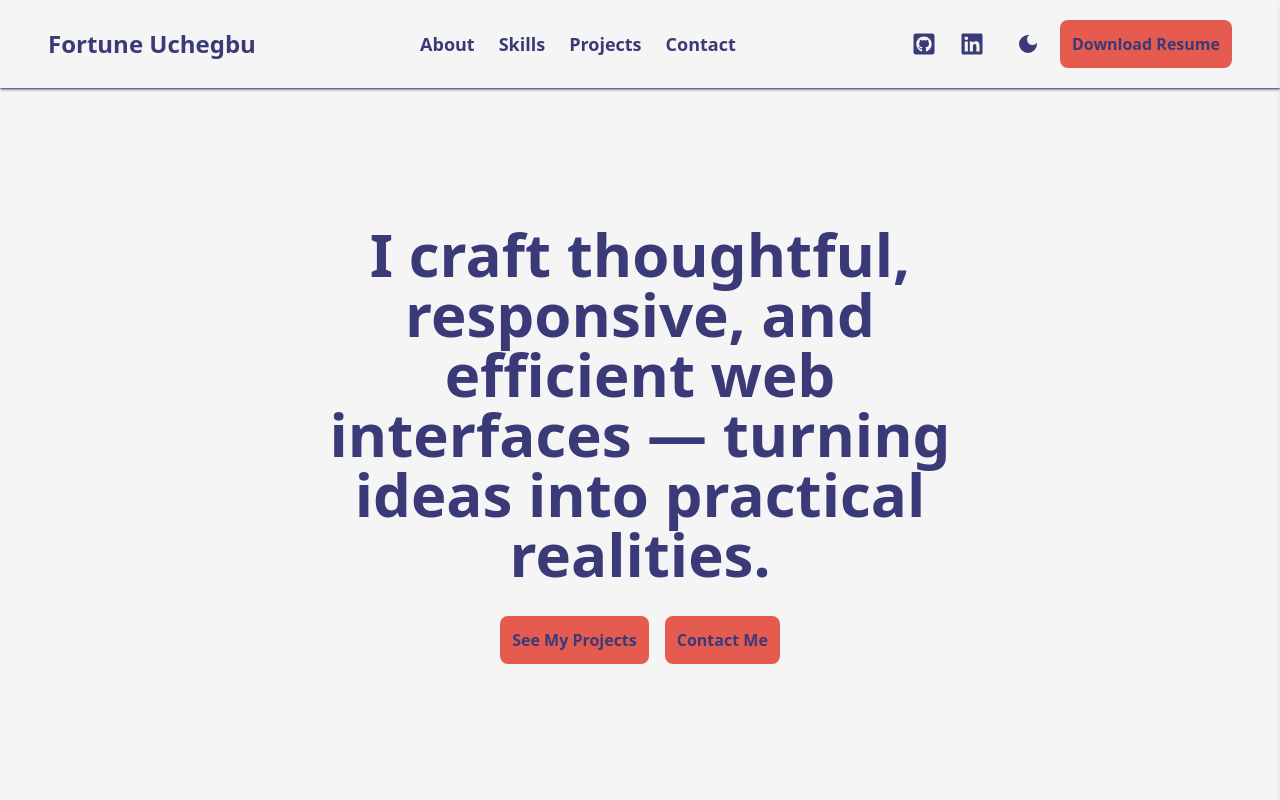
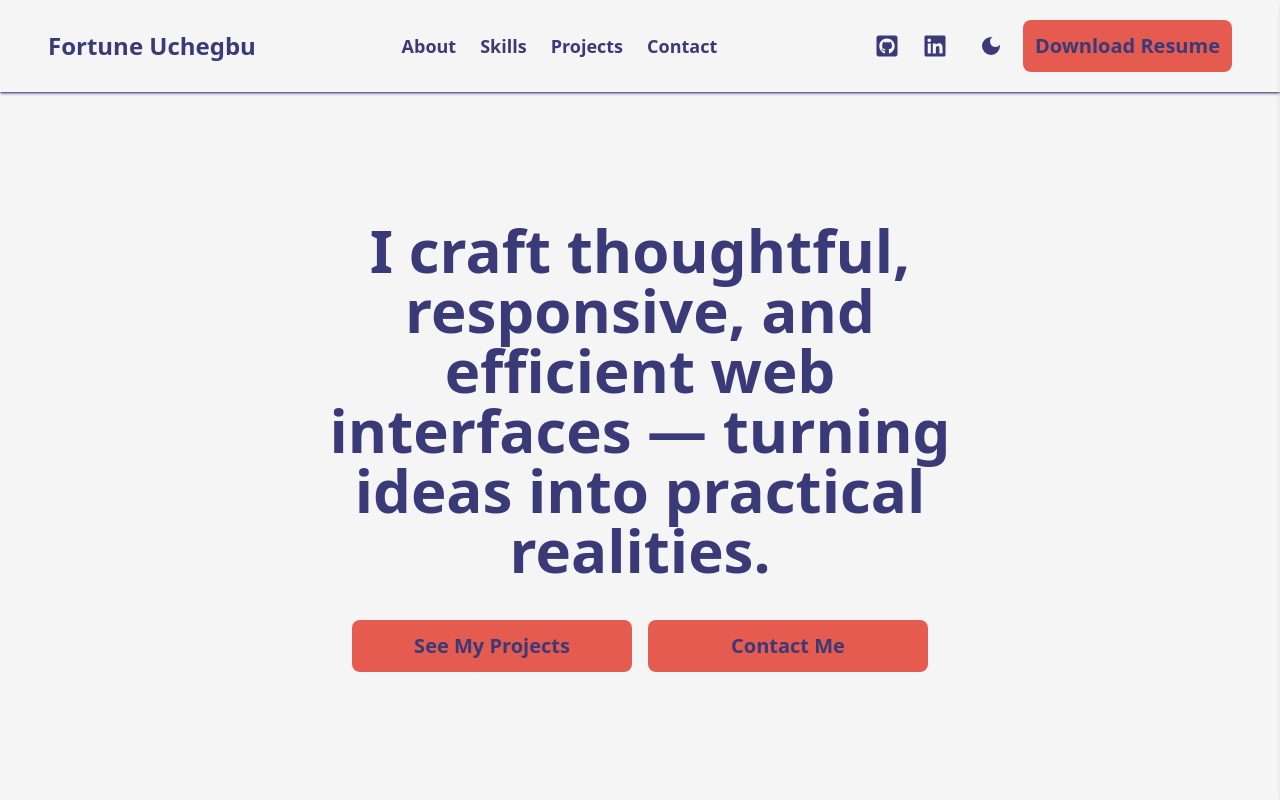
Before and after one commit to Fortune-Uchegbu/portfolio-website, a React (Vite) app: page / in a window 1280 px wide. Shown: the top 800 px of the page. Built offline with nearby package versions, Linux system fonts and the light colour scheme.

Commit message:
feat: hero cta and social buttons upgrade

```diff
--- a/src/App.jsx
+++ b/src/App.jsx
@@ -77,9 +77,6 @@ function App() {
   const handleResumeDownload = () => {
     console.log('Downloaded!');
   }
-  const handleSocial = () => {
-    console.log('linked!');
-  }
 
   return (
     <div className=' bg-pri-light text-sec-light dark:bg-pri-dark dark:text-sec-dark w-full'>
@@ -88,14 +85,12 @@ function App() {
       setOpen={setIsOpen}
       width={width}
       handleResumeDownload={handleResumeDownload}
-      handleSocial = {handleSocial}
       />
       <Overlay isOpen={isOpen} />
       <Hero
       width = {width}
       setOpen ={setIsOpen}
       handleResumeDownload={handleResumeDownload}
-      handleSocial = {handleSocial}
       />
       <main>
         <About />
--- a/src/components/ButtonIcons.jsx
+++ b/src/components/ButtonIcons.jsx
@@ -4,7 +4,7 @@ const ButtonIcons = ({handler, icon}) => {
     <button
     className="p-3 w-min rounded-full hover:bg-neutral-light hover:cursor-pointer dark:hover:bg-neutral-dark active:bg-neutral-light  dark:active:bg-neutral-dark "
     onClick={handler}>
-        {icon}
+      {icon}
     </button>
   )
 }
--- a/src/components/CTAButton.jsx
+++ b/src/components/CTAButton.jsx
@@ -1,10 +1,11 @@
 import React from 'react'
 
-const CTAButton = ({ call, action }) => {
+const CTAButton = ({ classes, width, call, action }) => {
+
   return (
     <button
     onClick={action}
-    className='p-3 hover:cursor-pointer bg-accent rounded-lg font-semibold  lg:font-bold hover:brightness-90'>
+    className={`p-3 hover:cursor-pointer bg-accent rounded-lg font-semibold  lg:font-bold hover:brightness-90 ${width < 640 ? ' w-[80%]' : `w-full max-w-[280px] text-xl ${classes}` }`}>
       {call}
     </button>
   )
--- a/src/components/Socials.jsx
+++ b/src/components/Socials.jsx
@@ -2,17 +2,20 @@ import { FaLinkedin, FaGithubSquare } from "react-icons/fa";
 import { ButtonIcons } from "../components";
 
 
-const Socials = ({ handleSocial }) => {
+const Socials = () => {
   return (
-    <span className="">
+    <span className="flex">
+        <a href="https://github.com/fortune-uchegbu" target="_blank" rel="noreferrer">
         <ButtonIcons
-        handler = {() => handleSocial}
         icon = {<FaGithubSquare className="w-5 h-5 lg:w-6 lg:h-6" />}
         />
-        <ButtonIcons
-        handler = {() => handleSocial}
+      </a>
+
+      <a href="https://www.linkedin.com/in/fortune-uchegbu-b25ab8289" target="_blank" rel="noreferrer">
+         <ButtonIcons
         icon = {<FaLinkedin className="w-5 h-5 lg:w-6 lg:h-6" />}
         />
+      </a>
     </span>
   )
 }
--- a/src/sections/Hero.jsx
+++ b/src/sections/Hero.jsx
@@ -15,6 +15,7 @@ const Hero = ({ width, setOpen, handleResumeDownload, handleSocial }) => {
 
       <MainHero
       navHeight = {navHeight}
+      width = {width}
       />
     </header>
   )
--- a/src/sections/subsections/MainHero.jsx
+++ b/src/sections/subsections/MainHero.jsx
@@ -1,15 +1,23 @@
 import { Wrapper, CTAButton } from "../../components";
 
-const MainHero = ({ navHeight }) => {
-  const handleCTA = ({ id }) => {
-    console.log(id)
+const MainHero = ({ navHeight, width }) => {
+
+  const handleLinkTo = (e, id) => {
+    e.preventDefault();
+    const el = document.querySelector(id);
+    if (!el) return;
+
+    el.scrollIntoView({
+      behavior: "smooth",
+      block: "start",
+    });
   }
 
   return (
     <section
     className= "w-full">
       <Wrapper
-      classes = {` h-screen flex flex-col h-full justify-center items-center gap-y-8 relative left-0 text-center px-4`}
+      classes = {` h-screen flex flex-col h-full justify-center items-center gap-y-10 relative left-0 text-center px-4`}
       style={{
         paddingTop: `${navHeight}px`
       }}>
@@ -17,14 +25,18 @@ const MainHero = ({ navHeight }) => {
         I craft thoughtful, responsive, and efficient web interfaces — turning ideas into practical realities.
         </h1>
 
-        <div className="w-full flex gap-x-4 mainhero-cta justify-center">
+        <div className={`grid mainhero-cta place-items-center ${width < 640 ? ' grid-cols-1 grid-rows-2 gap-y-3 w-full' : ' grid-cols-2 grid-rows-1 gap-x-4 w-[60%]' }`}>
           <CTAButton
+          classes = {'place-self-end'}
+          width={width}
           call = {'See My Projects'}
-          action = {() => handleCTA('#Projects')}
+          action = {(e) => handleLinkTo(e, '#projects')}
           />
           <CTAButton
+          classes = {'place-self-start'}
+          width={width}
           call = {'Contact Me'}
-          action = {() => handleCTA('#Contact')}
+          action = {(e) => handleLinkTo(e, '#contact')}
           />
         </div>
       </Wrapper>
```
